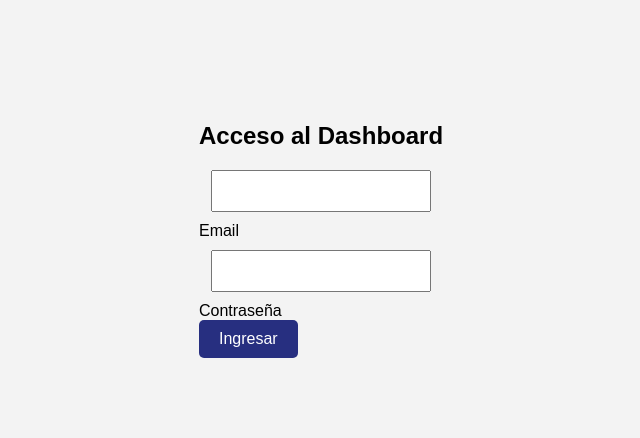
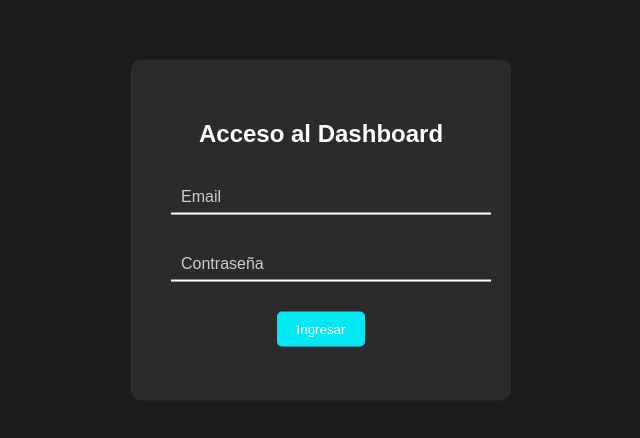
Before and after one commit to ejhonnatan/PowerBILogin, a plain HTML site: page index.html in a window 1280 px wide. Shown: the part 170-608 px from the top of the page, without its empty margins (319-959 px from the left). Drawn offline with Linux system fonts and the light colour scheme.

Commit message:
Update style.css

```diff
--- a/style.css
+++ b/style.css
@@ -1,39 +1,68 @@
 body {
-  font-family: Arial;
-  background-color: #f3f3f3;
-  display: flex;
-  justify-content: center;
-  align-items: center;
-  height: 100vh;
+  margin: 0;
+  padding: 0;
+  background: #1c1c1c;
+  font-family: Arial, sans-serif;
 }
 
-.login-container {
-  background: white;
-  padding: 30px;
+.login-box {
+  width: 300px;
+  padding: 40px;
+  position: absolute;
+  top: 50%;
+  left: 50%;
+  transform: translate(-50%, -50%);
+  background: #2b2b2b;
+  text-align: center;
   border-radius: 10px;
-  text-align: center;
-  box-shadow: 0 0 10px rgba(0,0,0,0.2);
+  color: white;
 }
 
-input {
-  display: block;
-  margin: 10px auto;
+.login-box h2 {
+  margin-bottom: 30px;
+}
+
+.user-box {
+  position: relative;
+  margin-bottom: 30px;
+}
+
+.user-box input {
+  width: 100%;
   padding: 10px;
-  width: 80%;
-  font-size: 16px;
+  background: transparent;
+  border: none;
+  border-bottom: 2px solid #fff;
+  color: white;
+}
+
+.user-box label {
+  position: absolute;
+  left: 10px;
+  top: 10px;
+  pointer-events: none;
+  transition: 0.5s;
+  color: #ccc;
+}
+
+.user-box input:focus ~ label,
+.user-box input:valid ~ label {
+  top: -20px;
+  font-size: 12px;
+  color: #03e9f4;
 }
 
 button {
+  background: #03e9f4;
+  border: none;
   padding: 10px 20px;
-  font-size: 16px;
-  background-color: #272f80;
   color: white;
-  border: none;
+  cursor: pointer;
   border-radius: 5px;
-  cursor: pointer;
 }
 
-#error {
+.error {
   color: red;
+  font-size: 14px;
   margin-top: 10px;
 }
```
